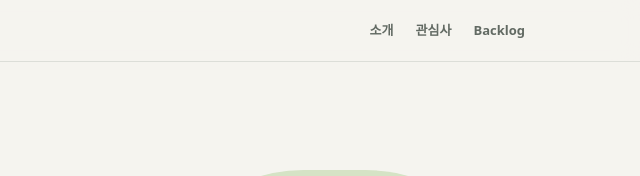
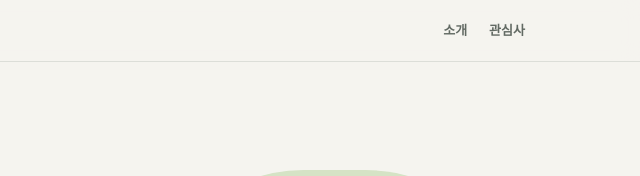
Before and after one commit to RiverLily1112/RiverLily1112.github.io, a plain HTML site: page index.html in a window 1280 px wide. Shown: the top 176 px of the page, 640-1280 px from the left. Drawn offline with Linux system fonts and the light colour scheme.

Commit message:
Update index.html

```diff
--- a/index.html
+++ b/index.html
@@ -8,7 +8,7 @@
 </style>
 </head>
 <body>
-<header><nav class="nav"><a class="logo" href="#home">ABOUT ME<span style="color:#6d9470">.</span></a><div class="links"><a href="#about">소개</a><a href="#interests">관심사</a><a href="#backlog">Backlog</a></div></nav></header>
+<header><nav class="nav"><a class="logo" href="#home">ABOUT ME<span style="color:#6d9470">.</span></a><div class="links"><a href="#about">소개</a><a href="#interests">관심사</a></div></nav></header>
 <main class="wrap">
 <section class="hero" id="home"><div><div class="eyebrow">My personal website · 2026</div><h1>안녕하세요,<br>강나리입니다<span style="color:#799e77">.</span></h1><p>경영정보학을 공부하고 있습니다. 기술이 사람들의 일상과 비즈니스를 어떻게 바꾸는지 궁금하고, 좋아하는 것들을 하나씩 기록해 보려고 합니다.</p><div class="buttons"><a class="btn" href="#about">자기소개 보기 ↗</a><a class="btn outline" href="#backlog">앞으로 할 일</a></div></div><div class="art" aria-label="초록색 언덕과 햇빛을 표현한 추상 일러스트" role="img"><div class="sun"></div><div class="hill"></div><div class="hill two"></div><div class="tag">a small beginning</div></div></section>
 <section class="section" id="about"><div class="heading"><h2>01. About me</h2><span>나에 대해</span></div><div class="about"><article class="card"><h3>간단한 소개</h3><div class="detail"><b>이름</b><span>강나리</span></div><div class="detail"><b>전공</b><span>경영정보학</span></div><div class="detail"><b>관심</b><span>IT · 음악 · 게임 · 창작</span></div><p style="margin-top:22px;font-size:14px">이 웹사이트는 저를 소개하고, 배우는 과정과 생각을 조금씩 쌓아가기 위한 공간입니다.</p></article><article class="card"><h3>나는 이런 것에 관심이 있어요</h3><p>새로운 디지털 기술을 접하고 직접 사용해 보는 것을 좋아합니다. 음악을 듣거나 노래를 연습하는 것도 즐기고, 게임 속 독특한 세계관과 분위기를 살펴보는 데 관심이 있습니다.</p><div class="chips"><span class="chip">새로운 기술</span><span class="chip">음악</span><span class="chip">게임</span><span class="chip">디자인</span></div></article></div></section>
```
